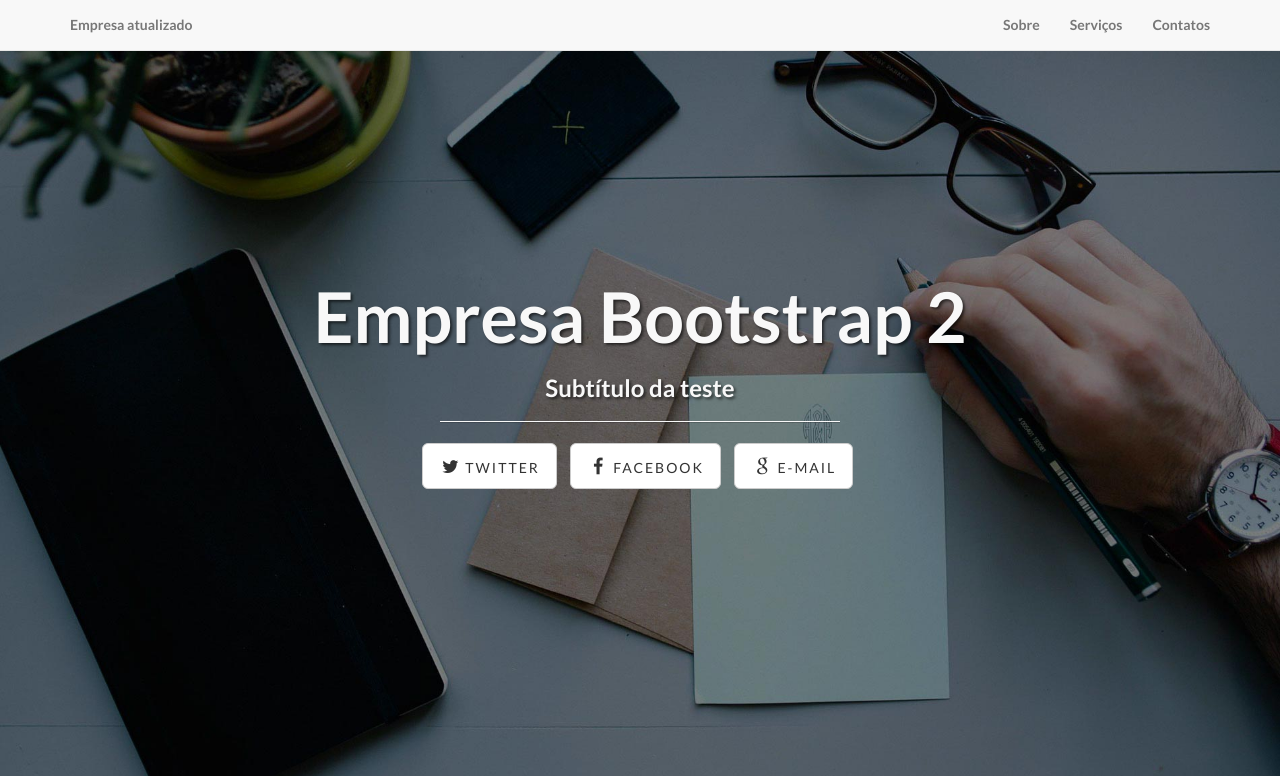
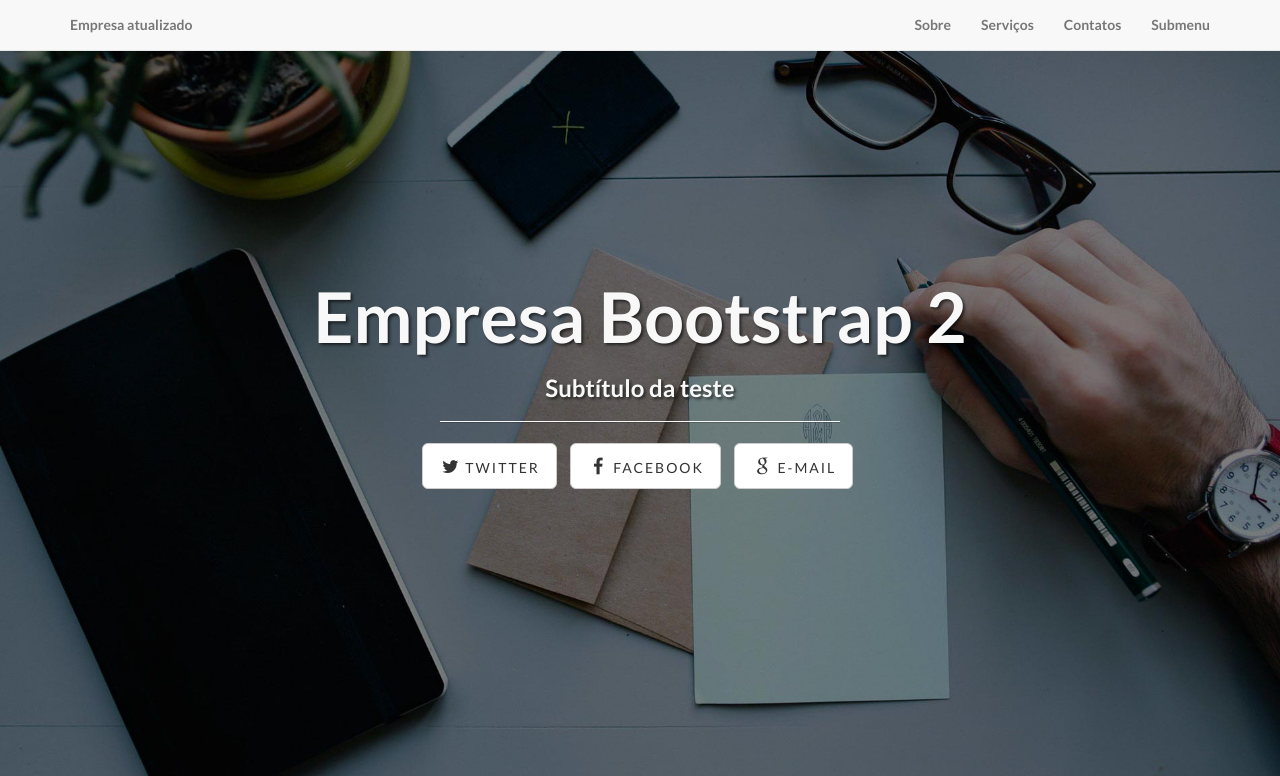
Before and after one commit to paulosergioduff/landingpagajasoncore, a PHP site: page /novoMVC/home.php in a window 1280 px wide. Shown: the top 776 px of the page. Run offline with PHP 8.4, Linux system fonts and the light colour scheme; data comes from the database, SQL or seed files in the repository.

Commit message:
Alerações na home

```diff
--- a/app/control/config.php
+++ b/app/control/config.php
@@ -4,10 +4,10 @@
 //require_once('model/token.php'); // Evita acesso indesejado externo
 $caminho = 'http://localhost/novoMVC/areaDeTrabalho/';
 define('SERVIDOR', 'localhost');
-define('NOMEDB', 'triangular');
+define('NOMEDB', 'triPro');
 define('CHARSET', 'utf8');
 define('USUARIO', 'root');
-define('SENHA', 'root');
+define('SENHA', '');
 class Conexao
 {
         /*
--- a/home.php
+++ b/home.php
@@ -7,6 +7,17 @@
   ?>
 <!DOCTYPE html>
 <html lang="pt-BR">
+<script type="text/javascript">
+  function abreSubmenu()
+    {
+      window.document.getElementById('subMenu').innerHTML = '<ul class="nav navbar-nav navbar-right"><li><a href="#about">Sobre</a></li><li><a href="#services">Serviços</a></li><li><a href="#contact">Contatos</a></li></ul>';
+    }
+  function fechaSubmenu()
+    {
+      window.document.getElementById('subMenu').innerHTML = '';
+    }
+</script>
+
   <head>
     <meta charset="utf-8">
     <meta http-equiv="X-UA-Compatible" content="IE=edge">
@@ -69,6 +80,10 @@
             </li>
             <li>
               <a href="#contact">Contatos</a>
+            </li>
+            <li>
+              <a href="#teste" onMouseOver="abreSubmenu()" onClick="fechaSubmenu()">Submenu</a>
+                <div id="subMenu" ></div>
             </li>
           </ul>
         </div>
```
Also changed, not shown: 1 other file.
